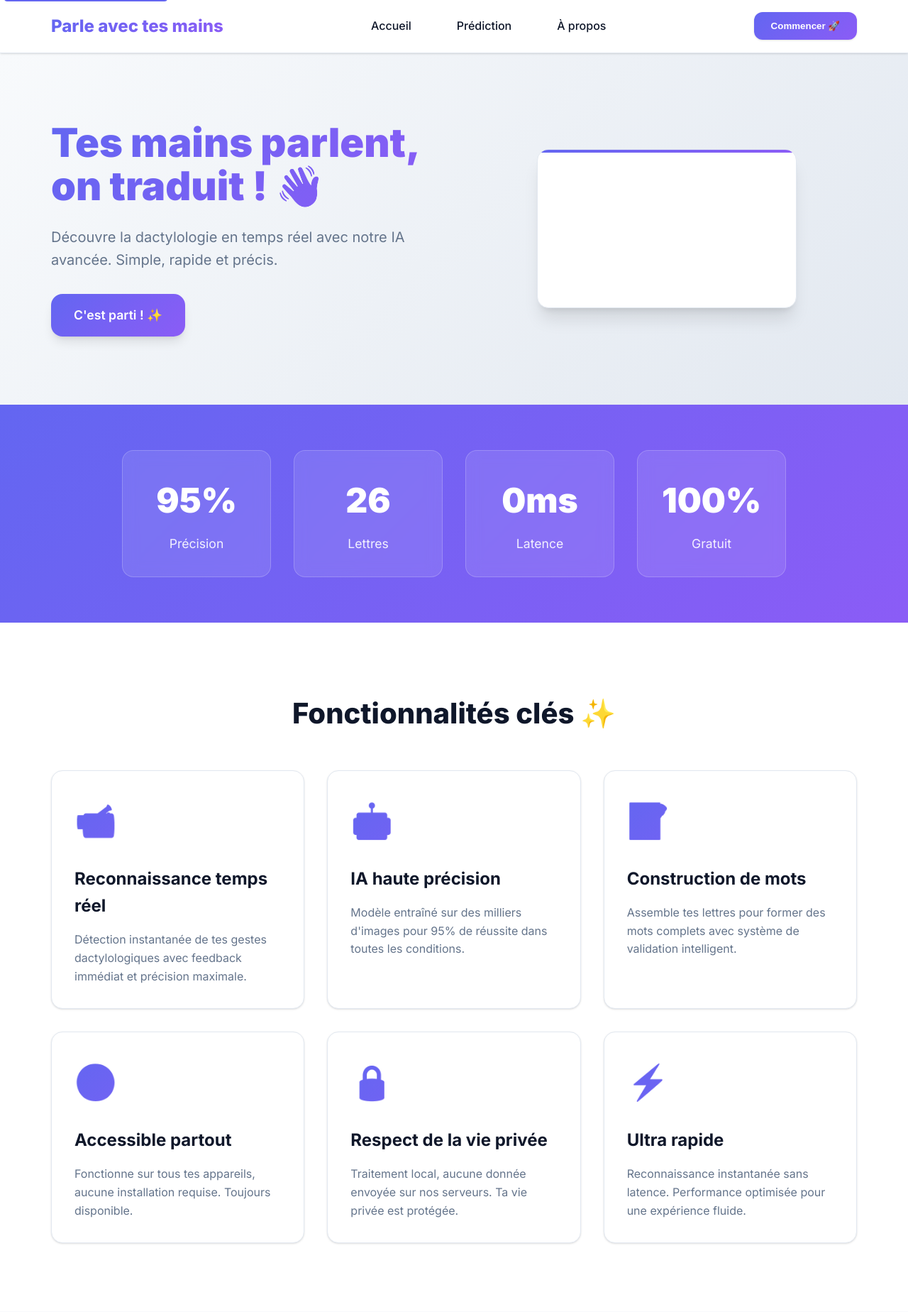
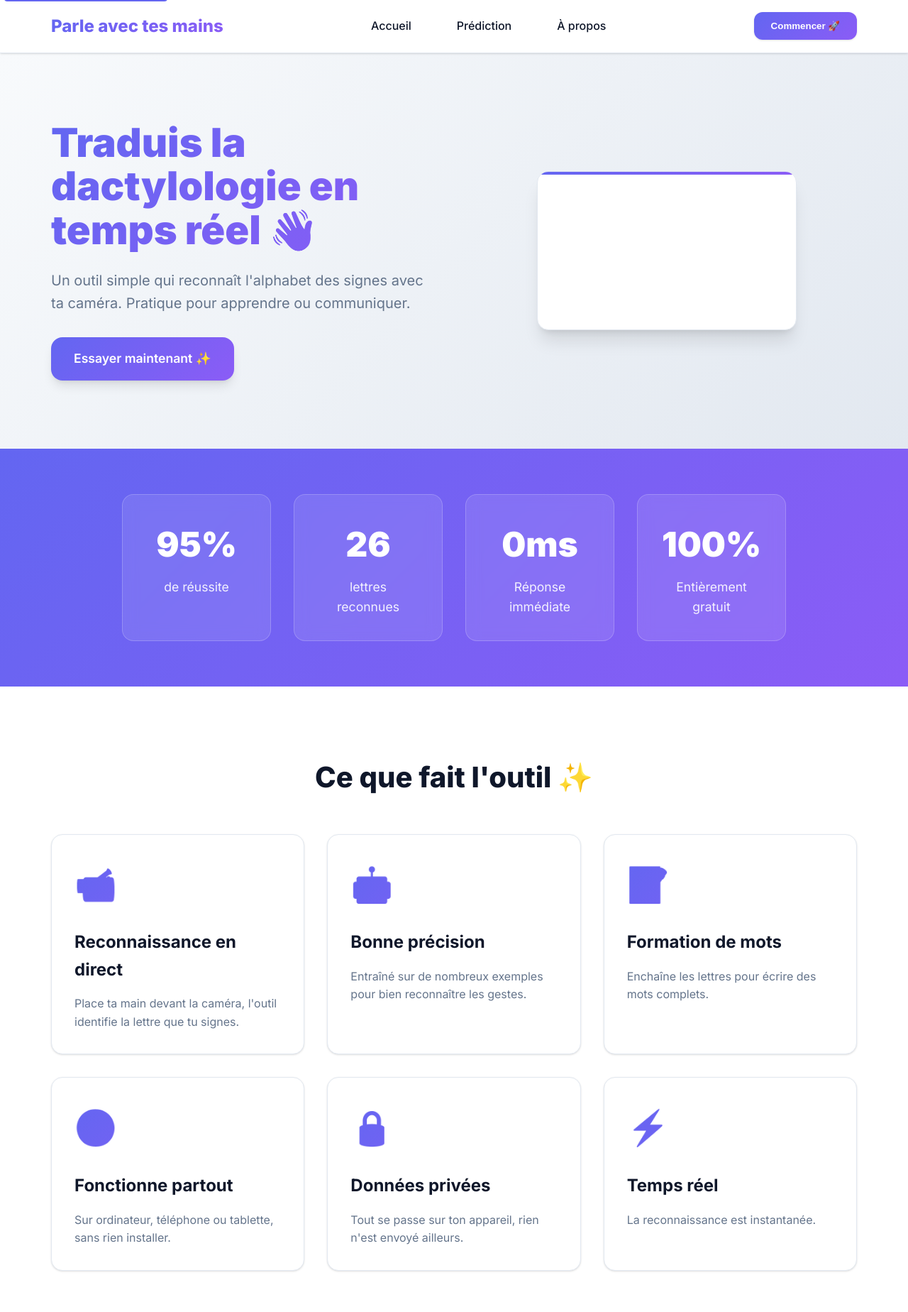
Before and after one commit to cosmos510/FingerspellToSign, a Django app: page / in a window 1280 px wide. Shown: the top 1848 px of the page at 71% size. Run offline with Django 4.2, Linux system fonts and the light colour scheme; grey boxes are pictures that could not be loaded.

Commit message:
fix: Update text content for clarity and consistency across multiple templates

```diff
--- a/asl_monolith/templates/404.html
+++ b/asl_monolith/templates/404.html
@@ -24,9 +24,9 @@
     <main style="padding: 6rem 0; text-align: center; background: linear-gradient(135deg, #f8fafc 0%, #e2e8f0 100%);">
         <div class="container">
             <h1 style="font-size: 4rem; margin-bottom: 1rem;">404 🤷‍♂️</h1>
-            <h2 style="font-size: 2rem; margin-bottom: 1rem; color: var(--text);">Page non trouvée</h2>
+            <h2 style="font-size: 2rem; margin-bottom: 1rem; color: var(--text);">Page introuvable</h2>
             <p style="font-size: 1.2rem; color: var(--text-light); margin-bottom: 2rem;">
-                Oups ! Cette page n'existe pas ou a été déplacée.
+                Cette page n'existe pas.
             </p>
             <a href="/" class="cta-primary">Retour à l'accueil</a>
         </div>
--- a/asl_monolith/templates/500.html
+++ b/asl_monolith/templates/500.html
@@ -24,9 +24,9 @@
     <main style="padding: 6rem 0; text-align: center; background: linear-gradient(135deg, #f8fafc 0%, #e2e8f0 100%);">
         <div class="container">
             <h1 style="font-size: 4rem; margin-bottom: 1rem;">500 ⚠️</h1>
-            <h2 style="font-size: 2rem; margin-bottom: 1rem; color: var(--text);">Erreur serveur</h2>
+            <h2 style="font-size: 2rem; margin-bottom: 1rem; color: var(--text);">Erreur technique</h2>
             <p style="font-size: 1.2rem; color: var(--text-light); margin-bottom: 2rem;">
-                Une erreur technique s'est produite. Nous travaillons à la résoudre !
+                Un problème est survenu côté serveur.
             </p>
             <a href="/" class="cta-primary">Retour à l'accueil</a>
         </div>
--- a/asl_monolith/templates/index.html
+++ b/asl_monolith/templates/index.html
@@ -10,10 +10,10 @@
 <section class="hero">
     <div class="hero-content">
         <div class="hero-text fade-in-up">
-            <h1>Tes mains parlent, on traduit ! 👋</h1>
-            <p>Découvre la dactylologie en temps réel avec notre IA avancée. Simple, rapide et précis.</p>
+            <h1>Traduis la dactylologie en temps réel 👋</h1>
+            <p>Un outil simple qui reconnaît l'alphabet des signes avec ta caméra. Pratique pour apprendre ou communiquer.</p>
             <a href="/predict" class="cta-primary">
-                C'est parti ! ✨
+                Essayer maintenant ✨
             </a>
         </div>
         <div class="hero-visual fade-in-up">
@@ -31,56 +31,56 @@
     <div class="stats-grid">
         <div class="stat-card">
             <span class="stat-number">95%</span>
-            <span class="stat-label">Précision</span>
+            <span class="stat-label">de réussite</span>
         </div>
         <div class="stat-card">
             <span class="stat-number">26</span>
-            <span class="stat-label">Lettres</span>
+            <span class="stat-label">lettres reconnues</span>
         </div>
         <div class="stat-card">
             <span class="stat-number">0ms</span>
-            <span class="stat-label">Latence</span>
+            <span class="stat-label">Réponse immédiate</span>
         </div>
         <div class="stat-card">
             <span class="stat-number">100%</span>
-            <span class="stat-label">Gratuit</span>
+            <span class="stat-label">Entièrement gratuit</span>
         </div>
     </div>
 </section>
 
 <section class="features">
     <div class="container">
-        <h2>Fonctionnalités clés ✨</h2>
+        <h2>Ce que fait l'outil ✨</h2>
         <div class="features-grid">
             <div class="feature-card">
                 <div class="feature-icon">📹</div>
-                <h3>Reconnaissance temps réel</h3>
-                <p>Détection instantanée de tes gestes dactylologiques avec feedback immédiat et précision maximale.</p>
+                <h3>Reconnaissance en direct</h3>
+                <p>Place ta main devant la caméra, l'outil identifie la lettre que tu signes.</p>
             </div>
             <div class="feature-card">
                 <div class="feature-icon">🤖</div>
-                <h3>IA haute précision</h3>
-                <p>Modèle entraîné sur des milliers d'images pour 95% de réussite dans toutes les conditions.</p>
+                <h3>Bonne précision</h3>
+                <p>Entraîné sur de nombreux exemples pour bien reconnaître les gestes.</p>
             </div>
             <div class="feature-card">
                 <div class="feature-icon">📝</div>
-                <h3>Construction de mots</h3>
-                <p>Assemble tes lettres pour former des mots complets avec système de validation intelligent.</p>
+                <h3>Formation de mots</h3>
+                <p>Enchaîne les lettres pour écrire des mots complets.</p>
             </div>
             <div class="feature-card">
                 <div class="feature-icon">🌍</div>
-                <h3>Accessible partout</h3>
-                <p>Fonctionne sur tous tes appareils, aucune installation requise. Toujours disponible.</p>
+                <h3>Fonctionne partout</h3>
+                <p>Sur ordinateur, téléphone ou tablette, sans rien installer.</p>
             </div>
             <div class="feature-card">
                 <div class="feature-icon">🔒</div>
-                <h3>Respect de la vie privée</h3>
-                <p>Traitement local, aucune donnée envoyée sur nos serveurs. Ta vie privée est protégée.</p>
+                <h3>Données privées</h3>
+                <p>Tout se passe sur ton appareil, rien n'est envoyé ailleurs.</p>
             </div>
             <div class="feature-card">
                 <div class="feature-icon">⚡</div>
-                <h3>Ultra rapide</h3>
-                <p>Reconnaissance instantanée sans latence. Performance optimisée pour une expérience fluide.</p>
+                <h3>Temps réel</h3>
+                <p>La reconnaissance est instantanée.</p>
             </div>
         </div>
     </div>
@@ -88,23 +88,23 @@
 
 <section class="compatibility">
     <div class="container">
-        <h2>Apprends où tu veux, quand tu veux</h2>
-        <p class="compatibility-text">Chez toi, dans le train, en pause... La langue des signes t'accompagne partout</p>
+        <h2>Utilise l'outil où tu veux</h2>
+        <p class="compatibility-text">Chez toi, au travail, en déplacement... Pratique la dactylologie n'importe où</p>
         <div class="devices-grid">
             <div class="device">
                 <div class="device-icon"></div>
-                <h3>Sur ton ordi</h3>
-                <p>Grand écran, confort optimal pour apprendre et pratiquer</p>
+                <h3>Sur ordinateur</h3>
+                <p>Écran large pour bien voir tes gestes</p>
             </div>
             <div class="device">
                 <div class="device-icon"></div>
-                <h3>Sur ton mobile</h3>
-                <p>Pratique partout, même en déplacement. Interface adaptée</p>
+                <h3>Sur mobile</h3>
+                <p>Pratique en déplacement</p>
             </div>
             <div class="device">
                 <div class="device-icon"></div>
-                <h3>Aucun téléchargement</h3>
-                <p>Directement dans ton navigateur, toujours à jour automatiquement</p>
+                <h3>Sans installation</h3>
+                <p>Directement dans le navigateur</p>
             </div>
         </div>
     </div>
@@ -112,10 +112,10 @@
 
 <section class="cta-section">
     <div class="container">
-        <h2>Prêt à tester ? 🚀</h2>
-        <p>Rejoins ceux qui découvrent la dactylologie avec notre outil révolutionnaire</p>
+        <h2>Prêt à essayer ?</h2>
+        <p>Découvre comment fonctionne la dactylologie avec cet outil simple</p>
         <a href="/predict" class="cta-primary">
-            Je teste maintenant ! 🎯
+            Je teste l'outil 🎯
         </a>
     </div>
 </section>
```
Also changed, not shown: asl_monolith/templates/about.html (+14 -14 lines), asl_monolith/templates/mentions-legales.html (+6 -7 lines), asl_monolith/templates/predict.html (+12 -12 lines), asl_monolith/templates/rgpd.html (+8 -9 lines).
